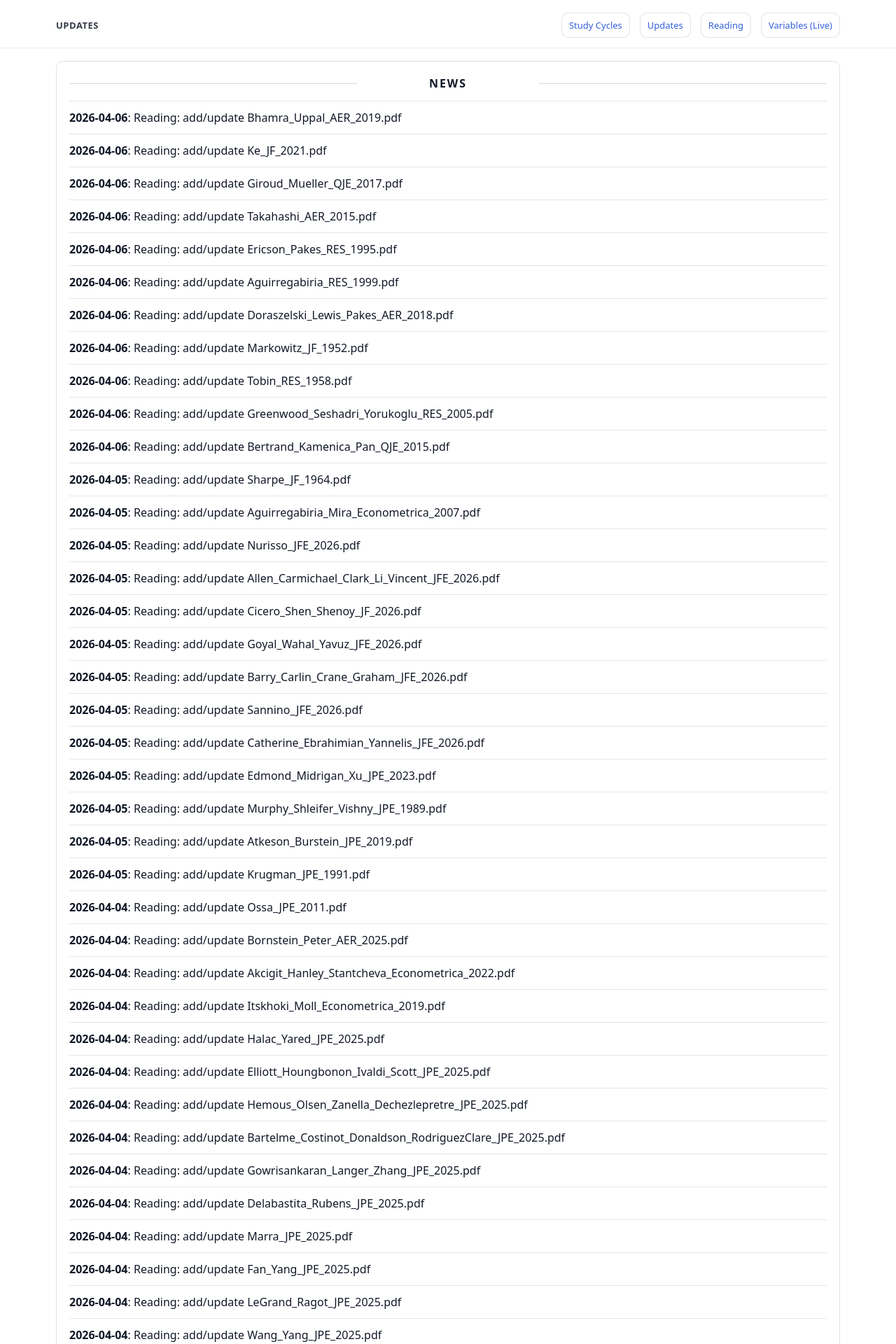
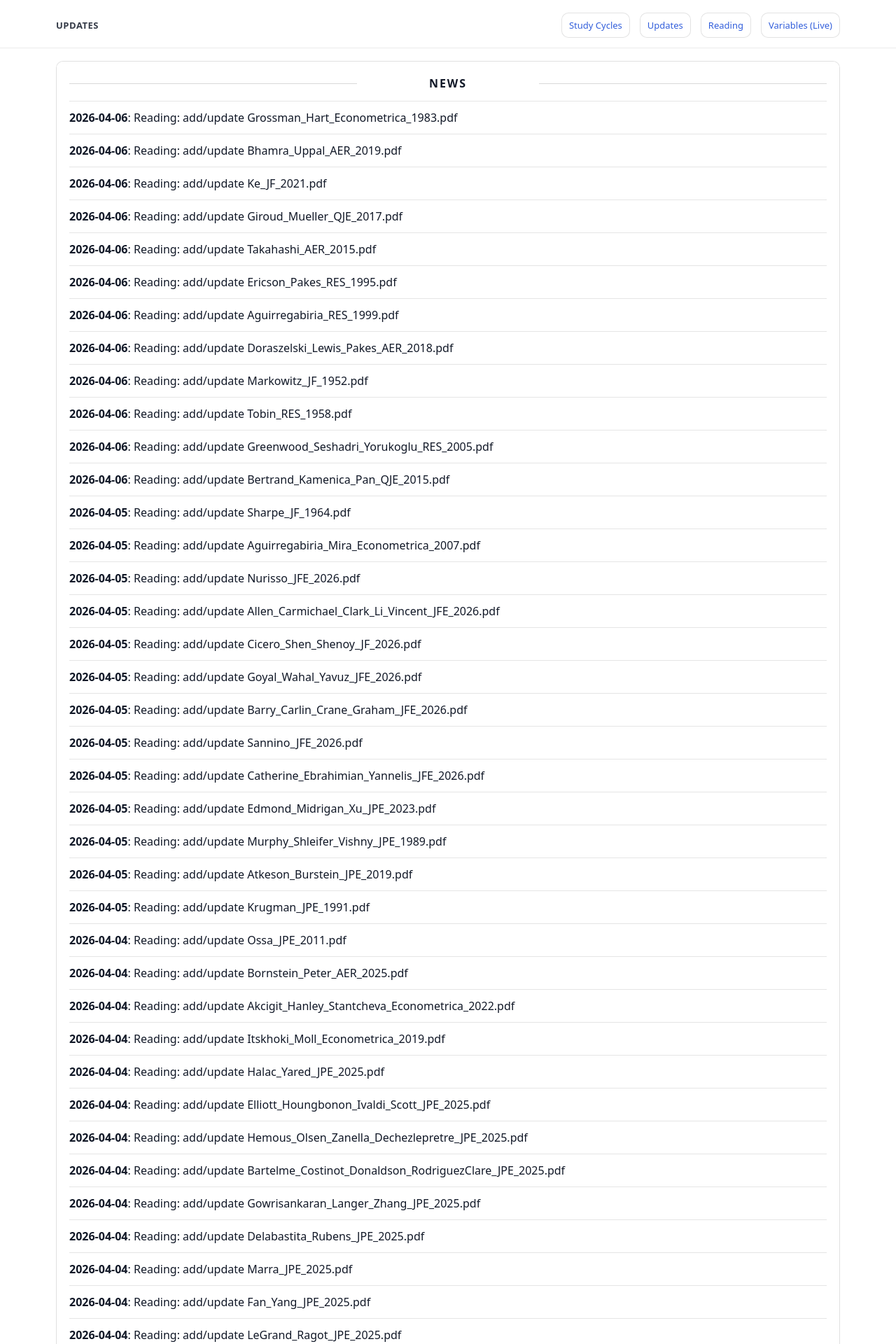
Before and after one commit to yaxinzn/study-archive, a Jekyll site: the page built from updates/index.md, in a window 1280 px wide. Shown: the top 1920 px of the page at 70% size. Built offline with Jekyll 4.4.1, drawn with Linux system fonts in a browser that asks for light colours; some of the changed text lies outside the part shown.

Commit message:
chore: update NEWS feed

```diff
--- a/_data/news.yml
+++ b/_data/news.yml
@@ -1,4 +1,7 @@
 # Auto-generated update history (sorted newest -> oldest). Do not edit manually.
+- ts: "1775469406"
+  date: "2026-04-06"
+  title: "Reading: add/update Grossman_Hart_Econometrica_1983.pdf"
 - ts: "1775468778"
   date: "2026-04-06"
   title: "Reading: add/update Bhamra_Uppal_AER_2019.pdf"
```
